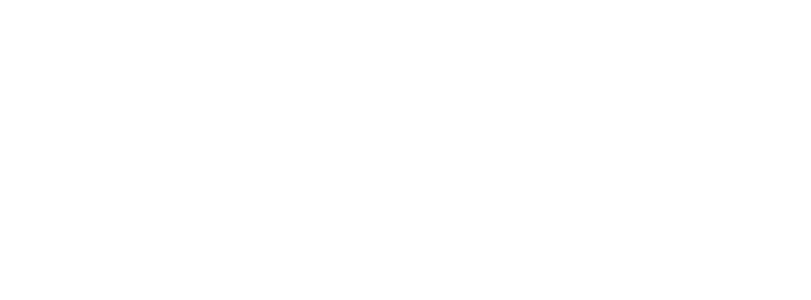
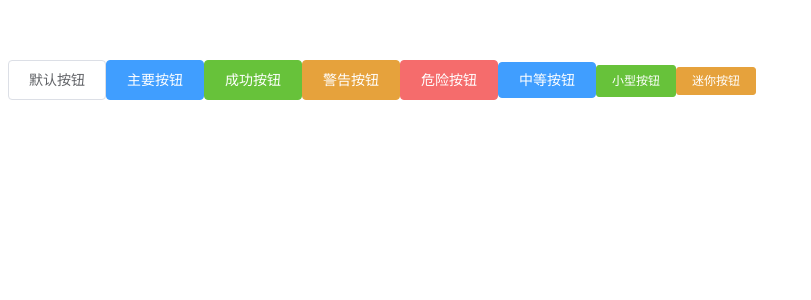
Before and after one commit to jgsrty/rty-vue-components, a Vue app: page /#/rtyButton in a window 1280 px wide. Shown: the top 300 px of the page, without its empty margins (0-811 px from the left). Built offline with nearby package versions, Linux system fonts and the light colour scheme.

Commit message:
添加button组件 全局引入组件

```diff
--- a/src/components/index.js
+++ b/src/components/index.js
@@ -1,7 +1,9 @@
 import testHello from './helloTest/index.vue'
 import rtyProgress from './rtyProgress/index.vue'
+import rtyButton from './rtyButton/index.vue'
 
 export {
   testHello,
-  rtyProgress
+  rtyProgress,
+  rtyButton
 }
--- /dev/null
+++ b/src/components/rtyButton/index.vue
@@ -0,0 +1,152 @@
+<template>
+  <button class="default" :class="[type?type:'',size?size:'']">{{textWord}}</button>
+</template>
+
+<script>
+export default {
+  name: "rtyButton",
+  props: {
+    text: {
+      type: String,
+      default: "default"
+    },
+    type: {
+      type: String,
+      default: "default"
+    },
+    size: {
+      type: String,
+      default: "default"
+    }
+  },
+  computed: {
+    textWord() {
+      if (this.text == "default") {
+        return "默认按钮";
+      } else if (this.text == "primary") {
+        return "主要按钮";
+      } else if (this.text == "success") {
+        return "成功按钮";
+      } else if (this.text == "warning") {
+        return "警告按钮";
+      } else if (this.text == "danger") {
+        return "危险按钮";
+      } else {
+        return this.text;
+      }
+    }
+  }
+};
+</script>
+
+<style scoped lang="scss">
+//默认按钮
+.default {
+  display: inline-block;
+  line-height: 1;
+  white-space: nowrap;
+  cursor: pointer;
+  background: #fff;
+  border: 1px solid #dcdfe6;
+  border-color: #dcdfe6;
+  color: #606266;
+  -webkit-appearance: none;
+  text-align: center;
+  box-sizing: border-box;
+  outline: none;
+  margin: 0;
+  transition: 0.1s;
+  font-weight: 500;
+  padding: 12px 20px;
+  font-size: 14px;
+  border-radius: 4px;
+  &:hover {
+    color: #409eff;
+    border-color: #c6e2ff;
+    background-color: #ecf5ff;
+  }
+  &:active {
+    color: #3a8ee6;
+    border-color: #3a8ee6;
+    outline: none;
+  }
+}
+// 按钮大小
+.medium {
+  padding: 10px 20px;
+}
+.small {
+  padding: 9px 15px;
+  border-radius: 3px;
+  font-size: 12px;
+}
+.mini {
+  padding: 7px 15px;
+  border-radius: 3px;
+  font-size: 12px;
+}
+//主要
+.primary {
+  color: #fff;
+  background-color: #409eff;
+  border-color: #409eff;
+  &:hover {
+    background: #66b1ff;
+    border-color: #66b1ff;
+    color: #fff;
+  }
+  &:active {
+    background: #3a8ee6;
+    border-color: #3a8ee6;
+    color: #fff;
+  }
+}
+//success
+.success {
+  color: #fff;
+  background-color: #67c23a;
+  border-color: #67c23a;
+  &:hover {
+    background: #85ce61;
+    border-color: #85ce61;
+    color: #fff;
+  }
+  &:active {
+    background: #5daf34;
+    border-color: #5daf34;
+    color: #fff;
+  }
+}
+//warning
+.warning {
+  color: #fff;
+  background-color: #e6a23c;
+  border-color: #e6a23c;
+  &:hover {
+    background: #ebb563;
+    border-color: #ebb563;
+    color: #fff;
+  }
+  &:active {
+    background: #cf9236;
+    border-color: #cf9236;
+    color: #fff;
+  }
+}
+//danger
+.danger {
+  color: #fff;
+  background-color: #f56c6c;
+  border-color: #f56c6c;
+  &:hover {
+    background: #f78989;
+    border-color: #f78989;
+    color: #fff;
+  }
+  &:active {
+    background: #dd6161;
+    border-color: #dd6161;
+    color: #fff;
+  }
+}
+</style>
--- a/src/components/rtyProgress/index.vue
+++ b/src/components/rtyProgress/index.vue
@@ -9,6 +9,7 @@
 
 <script>
 export default {
+  name: "rtyProgress",
   props: {
     barWidth: {
       type: Number,
--- /dev/null
+++ b/src/example/index.vue
@@ -0,0 +1,16 @@
+<template>
+  <div>
+    <router-link :to="'rtyProgress'">rtyProgress</router-link>
+    <router-link :to="'rtyButton'">rtyButton</router-link>
+  </div>
+</template>
+
+<script>
+  export default {
+
+  }
+</script>
+
+<style scoped>
+
+</style>
--- /dev/null
+++ b/src/example/rtyButton.vue
@@ -0,0 +1,40 @@
+<template>
+  <div>
+    <rty-button></rty-button>
+    <rty-button :text="primary" :type="primary"></rty-button>
+    <rty-button :text="success" :type="success"></rty-button>
+    <rty-button :text="warning" :type="warning"></rty-button>
+    <rty-button :text="danger" :type="danger"></rty-button>
+    <rty-button :text="medium.text" :type="primary" :size="medium.size"></rty-button>
+    <rty-button :text="small.text" :type="success" :size="small.size"></rty-button>
+    <rty-button :text="mini.text" :type="warning" :size="mini.size"></rty-button>
+  </div>
+</template>
+
+<script>
+export default {
+  data() {
+    return {
+      primary: "primary",
+      success: "success",
+      warning: "warning",
+      danger: "danger",
+      medium: {
+        size: "medium",
+        text: "中等按钮"
+      },
+      small: {
+        size: "small",
+        text: "小型按钮"
+      },
+      mini: {
+        size: "mini",
+        text: "迷你按钮"
+      }
+    };
+  }
+};
+</script>
+
+<style scoped>
+</style>
--- a/src/example/rtyProgress.vue
+++ b/src/example/rtyProgress.vue
@@ -1,18 +1,22 @@
 <template>
   <div>
     <rty-progress></rty-progress>
-    <rty-progress :percent='34'></rty-progress>
-    <rty-progress :percent='68' :innerColor="'#F56C6C'"></rty-progress>
-    <rty-progress :percent='48' :showText="false"></rty-progress>
-    <rty-progress :percent='58' :innerColor="'#F56C6C'" :barWidth="500"></rty-progress>
+    <rty-progress :percent='percent[0]'></rty-progress>
+    <rty-progress :percent='percent[1]' :innerColor="innerColor"></rty-progress>
+    <rty-progress :percent='percent[2]' :showText="showText"></rty-progress>
+    <rty-progress :percent='percent[3]' :innerColor="innerColor" :barWidth="barWidth"></rty-progress>
   </div>
 </template>
 
 <script>
-import { rtyProgress } from "@/components";
 export default {
-  components: {
-    rtyProgress
+  data() {
+    return {
+      percent: [34, 68, 46, 55],
+      innerColor: "#F56C6C",
+      showText: false,
+      barWidth: 500
+    };
   }
 };
 </script>
--- a/src/main.js
+++ b/src/main.js
@@ -3,7 +3,9 @@
 import Vue from 'vue'
 import App from './App'
 import router from './router'
-
+import { rtyButton, rtyProgress } from "@/components";
+Vue.component('rtyButton',rtyButton)
+Vue.component('rtyProgress',rtyProgress)
 Vue.config.productionTip = false
 
 /* eslint-disable no-new */
--- a/src/router/index.js
+++ b/src/router/index.js
@@ -1,7 +1,8 @@
 import Vue from "vue";
 import Router from "vue-router";
-import testHello from "@/example/helloTest";
+import indexPage from "@/example/index";
 import rtyProgress from "@/example/rtyProgress";
+import rtyButton from "@/example/rtyButton";
 
 Vue.use(Router);
 
@@ -9,13 +10,18 @@
   routes: [
     {
       path: "/",
-      name: "testHello",
-      component: testHello
+      name: "indexPage",
+      component: indexPage
     },
     {
       path: '/rtyProgress',
       name: 'rtyProgress',
       component: rtyProgress
+    },
+    {
+      path: '/rtyButton',
+      name: 'rtyButton',
+      component: rtyButton
     }
   ]
 });
```
Also changed, not shown: src/components/rtyButton/README.md (added), src/components/rtyProgress/README.md.
